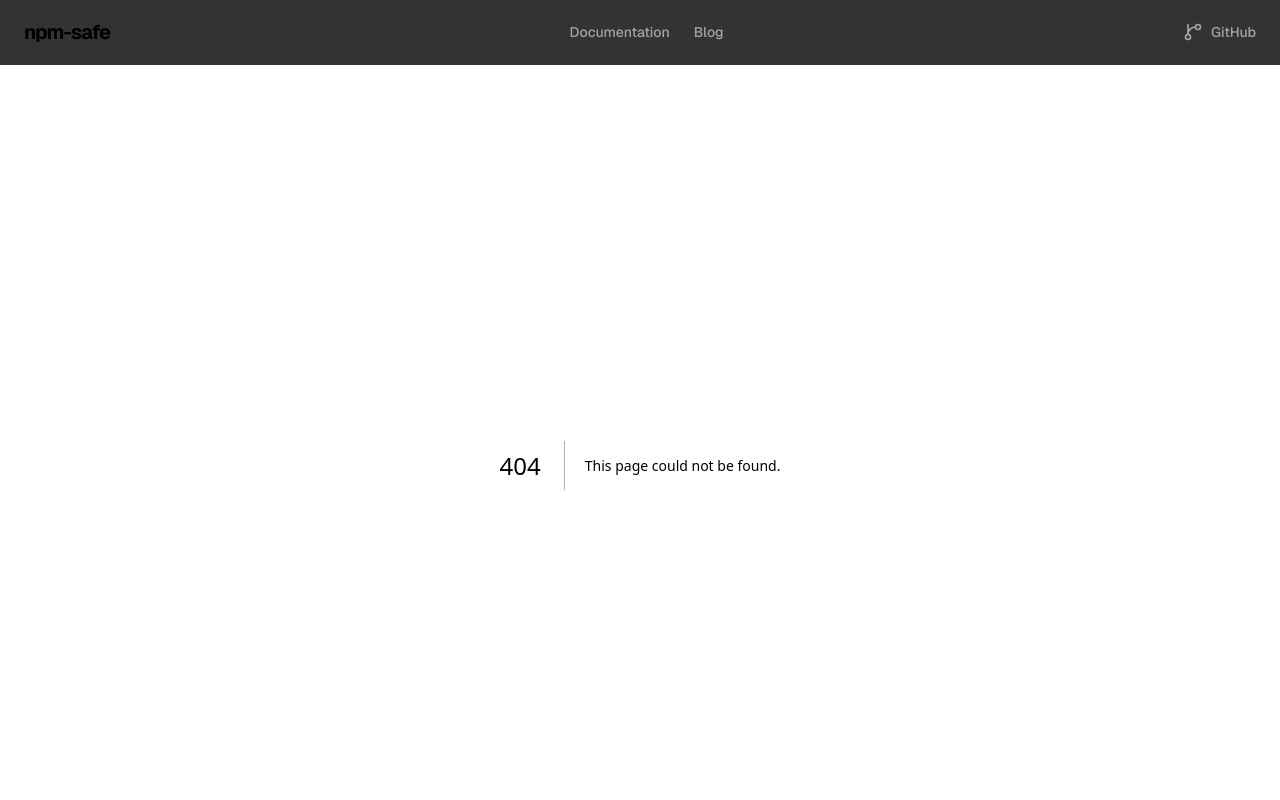
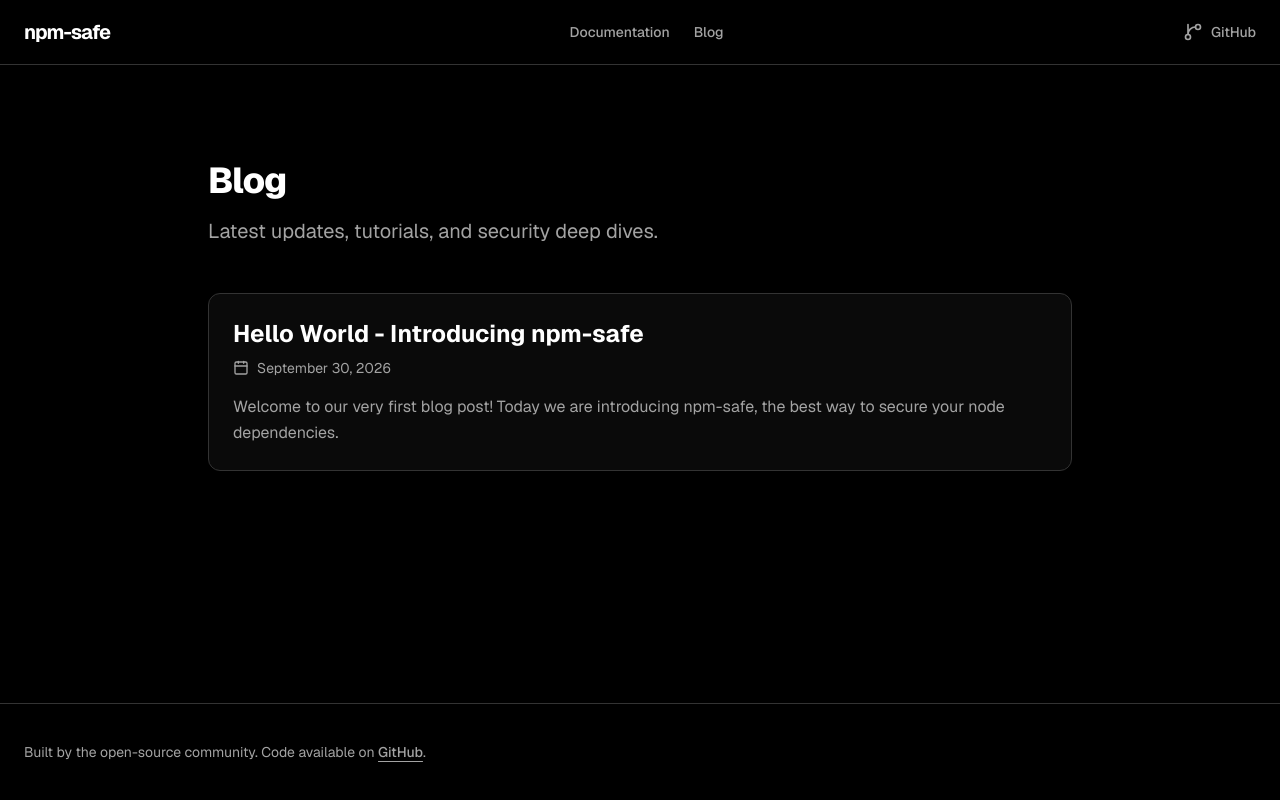
Before and after one commit to chnetajibc/npm-safe-website, a Next.js app: page /blogs in a window 1280 px wide. Before the commit this address had no page. Shown: the top 800 px of the page. Built offline with nearby package versions, Linux system fonts and the light colour scheme.

Commit message:
feat: add markdown blog engine and sample post

```diff
--- /dev/null
+++ b/src/app/blogs/[slug]/page.tsx
@@ -0,0 +1,50 @@
+import { getPostBySlug, getAllPosts } from '@/lib/markdown';
+import { notFound } from 'next/navigation';
+import ReactMarkdown from 'react-markdown';
+import Link from 'next/link';
+import { ArrowLeft, Calendar } from 'lucide-react';
+
+export async function generateStaticParams() {
+  const posts = getAllPosts('blogs');
+  return posts.map((post) => ({
+    slug: post.slug,
+  }));
+}
+
+export default async function BlogPostPage({ params }: { params: Promise<{ slug: string }> }) {
+  const resolvedParams = await params;
+  const post = getPostBySlug(resolvedParams.slug, 'blogs');
+
+  if (!post) {
+    notFound();
+  }
+
+  return (
+    <article className="container mx-auto px-4 py-16 md:py-24 max-w-3xl">
+      <Link href="/blogs" className="inline-flex items-center text-sm font-medium text-muted hover:text-primary transition-colors mb-8">
+        <ArrowLeft className="mr-2 h-4 w-4" />
+        Back to Blogs
+      </Link>
+
+      <header className="mb-10 border-b border-border pb-10">
+        <h1 className="text-4xl md:text-5xl font-extrabold tracking-tight mb-4">
+          {post.meta.title}
+        </h1>
+        <div className="flex items-center text-muted gap-2">
+          <Calendar className="h-4 w-4" />
+          <time dateTime={post.meta.date}>
+            {new Date(post.meta.date).toLocaleDateString('en-US', {
+              month: 'long',
+              day: 'numeric',
+              year: 'numeric'
+            })}
+          </time>
+        </div>
+      </header>
+
+      <div className="prose prose-invert prose-lg max-w-none prose-headings:text-foreground prose-a:text-primary prose-a:no-underline hover:prose-a:underline">
+        <ReactMarkdown>{post.content}</ReactMarkdown>
+      </div>
+    </article>
+  );
+}
--- /dev/null
+++ b/src/app/blogs/page.tsx
@@ -0,0 +1,39 @@
+import Link from 'next/link';
+import { getAllPosts } from '@/lib/markdown';
+import { Calendar } from 'lucide-react';
+
+export default function BlogsPage() {
+  const posts = getAllPosts('blogs');
+
+  return (
+    <div className="container mx-auto px-4 py-16 md:py-24 max-w-4xl">
+      <div className="mb-12">
+        <h1 className="text-4xl font-extrabold tracking-tight mb-4">Blog</h1>
+        <p className="text-xl text-muted">Latest updates, tutorials, and security deep dives.</p>
+      </div>
+
+      <div className="grid gap-8">
+        {posts.map((post) => (
+          <Link href={`/blogs/${post.slug}`} key={post.slug} className="block group">
+            <article className="p-6 rounded-xl border border-border bg-border/20 backdrop-blur-sm hover:border-primary/50 transition-colors">
+              <h2 className="text-2xl font-bold mb-2 group-hover:text-primary transition-colors">
+                {post.meta.title}
+              </h2>
+              <div className="flex items-center text-sm text-muted mb-4 gap-2">
+                <Calendar className="h-4 w-4" />
+                {new Date(post.meta.date).toLocaleDateString('en-US', {
+                  month: 'long',
+                  day: 'numeric',
+                  year: 'numeric'
+                })}
+              </div>
+              <p className="text-muted leading-relaxed">
+                {post.meta.excerpt}
+              </p>
+            </article>
+          </Link>
+        ))}
+      </div>
+    </div>
+  );
+}
--- /dev/null
+++ b/src/content/blogs/hello-world.md
@@ -0,0 +1,18 @@
+---
+title: "Hello World - Introducing npm-safe"
+date: "2026-09-30"
+excerpt: "Welcome to our very first blog post! Today we are introducing npm-safe, the best way to secure your node dependencies."
+---
+
+# Hello World
+
+Welcome to the **npm-safe** blog. We built `npm-safe` to solve the continuous pain of dealing with massive node module vulnerabilities that keep piling up.
+
+## Why we built this
+
+Traditional tools are slow, clunky, and often fail to provide actionable solutions. We wanted something that:
+- Is blazing fast
+- Works well in Monorepos
+- Has an interactive CLI
+
+Stay tuned for more updates, tutorials, and deep dives into Node.js security!
--- /dev/null
+++ b/src/lib/markdown.ts
@@ -0,0 +1,37 @@
+import fs from 'fs';
+import path from 'path';
+import matter from 'gray-matter';
+
+const contentDirectory = path.join(process.cwd(), 'src/content');
+
+export function getPostBySlug(slug: string, folder: string) {
+  const realSlug = slug.replace(/\.md$/, '');
+  const fullPath = path.join(contentDirectory, folder, `${realSlug}.md`);
+
+  if (!fs.existsSync(fullPath)) {
+    return null;
+  }
+
+  const fileContents = fs.readFileSync(fullPath, 'utf8');
+  const { data, content } = matter(fileContents);
+
+  return {
+    slug: realSlug,
+    meta: data,
+    content,
+  };
+}
+
+export function getAllPosts(folder: string) {
+  const dirPath = path.join(contentDirectory, folder);
+  if (!fs.existsSync(dirPath)) {
+    return [];
+  }
+  const slugs = fs.readdirSync(dirPath);
+  const posts = slugs
+    .filter((slug) => slug.endsWith('.md'))
+    .map((slug) => getPostBySlug(slug, folder))
+    .filter((post) => post !== null)
+    .sort((post1, post2) => (post1.meta.date > post2.meta.date ? -1 : 1));
+  return posts;
+}
```
